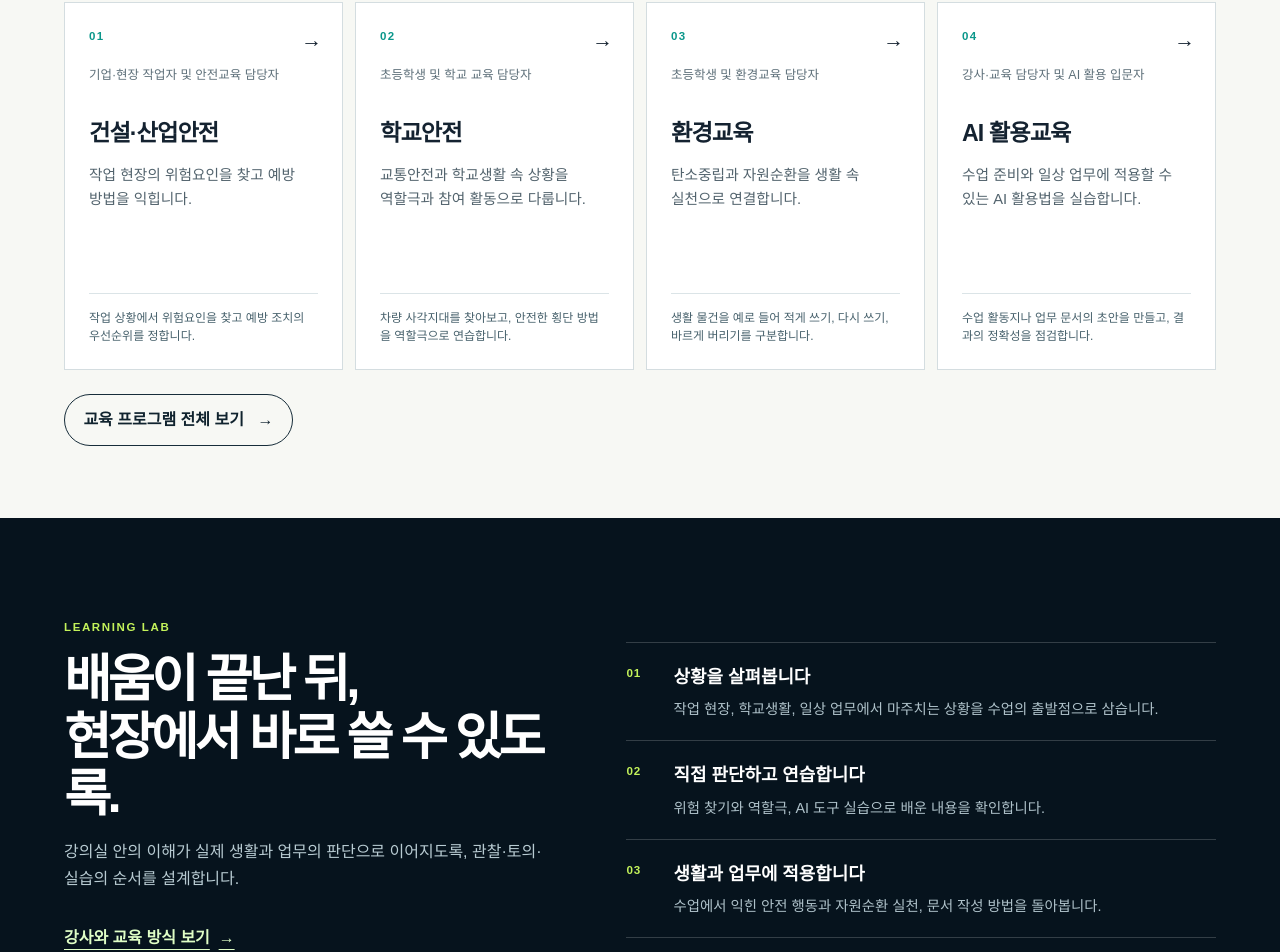
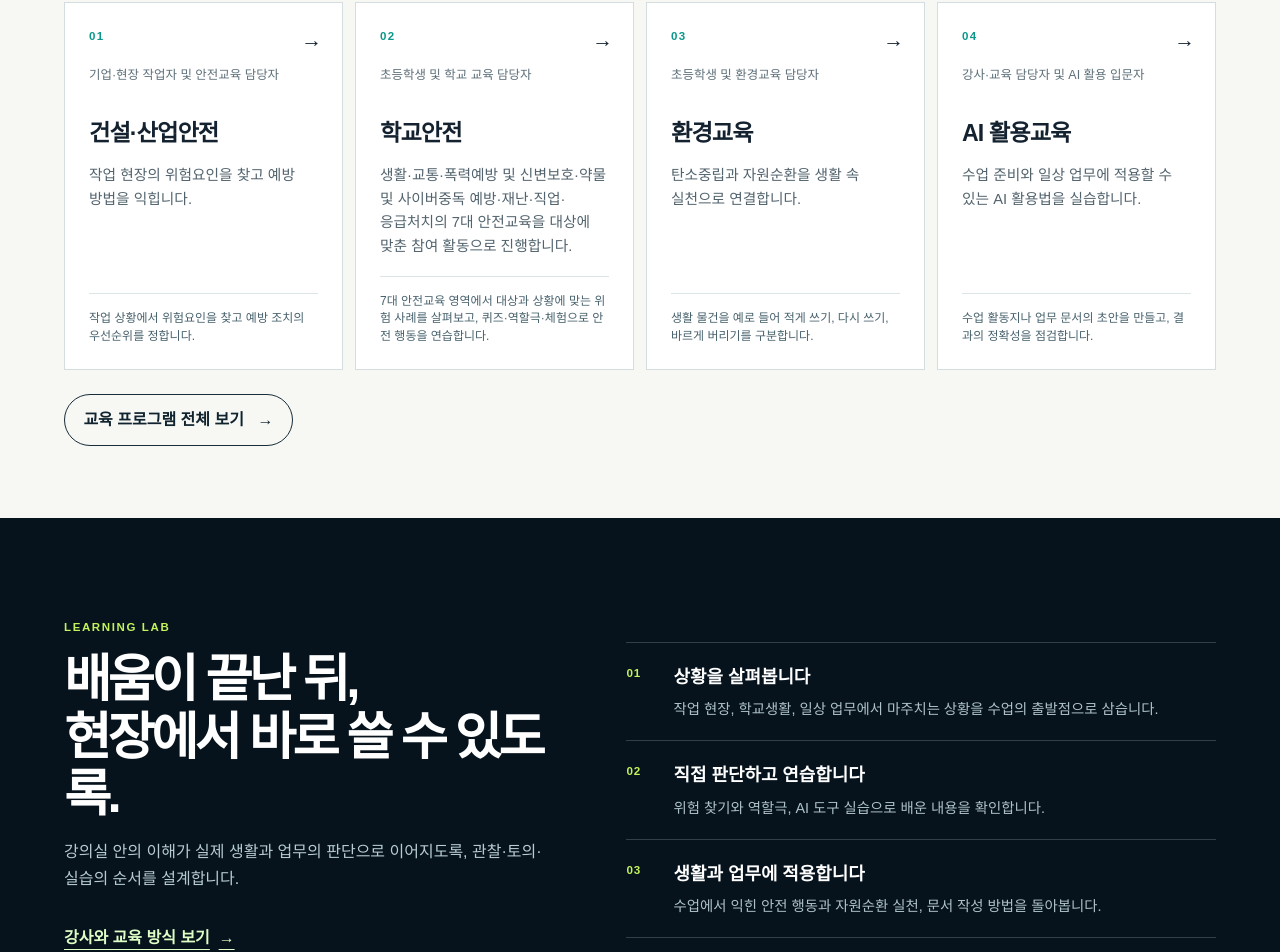
Before and after one commit to c7609chj8-dot/hyunju-edulab, a Next.js app: page / in a window 1280 px wide. Shown: the part 1245-2197 px from the top of the page. Built offline with nearby package versions, Linux system fonts and the light colour scheme.

Commit message:
Expand school safety to seven core areas

```diff
--- a/app/programs.ts
+++ b/app/programs.ts
@@ -14,14 +14,14 @@ export const programs = [
   {
     slug: "school-safety",
     name: "학교안전",
-    detail: "교통안전과 학교생활 속 상황을 역할극과 참여 활동으로 다룹니다.",
+    detail: "생활·교통·폭력예방 및 신변보호·약물 및 사이버중독 예방·재난·직업·응급처치의 7대 안전교육을 대상에 맞춘 참여 활동으로 진행합니다.",
     audience: "초등학생 및 학교 교육 담당자",
-    activity: "차량 사각지대를 찾아보고, 안전한 횡단 방법을 역할극으로 연습합니다.",
-    objectives: ["차량 주변과 학교생활에서 위험한 상황을 구분합니다.", "횡단 상황에서 안전하게 행동하는 방법을 설명하고 연습합니다."],
-    outline: ["생활 속 위험 상황 살펴보기", "사각지대 찾기와 횡단 역할극", "학교와 등하굣길의 안전 행동 정리"],
-    preparation: "학년·인원·희망 주제와 활동 가능한 공간을 알려주세요. 활동 도구와 공간 배치는 수업 방식에 맞춰 협의합니다.",
-    outcome: "연습한 안전 행동을 일상에서 실천할 방법을 정리합니다.",
-    relatedLinks: [{ href: "/materials/traffic-safety", label: "교통안전 자료 소개 보기" }],
+    activity: "7대 안전교육 영역에서 대상과 상황에 맞는 위험 사례를 살펴보고, 퀴즈·역할극·체험으로 안전 행동을 연습합니다.",
+    objectives: ["7대 안전교육 영역별 위험 상황과 예방 행동을 이해합니다.", "학교와 일상에서 안전하게 판단하고 행동하는 방법을 참여 활동으로 연습합니다."],
+    outline: ["7대 안전교육 영역과 대상별 핵심 주제 살펴보기", "생활·교통·재난 등 상황별 안전 행동 참여 활동", "학교와 일상에서 실천할 안전 약속 정리"],
+    preparation: "학년·인원·희망하는 7대 안전교육 주제와 활동 가능한 공간을 알려주세요. 활동 도구와 공간 배치는 수업 방식에 맞춰 협의합니다.",
+    outcome: "학습한 7대 안전교육 주제의 안전 행동과 일상 실천 방법을 정리합니다.",
+    relatedLinks: [{ href: "/materials/traffic-safety", label: "7대 안전교육 중 교통안전 자료 보기" }],
   },
   {
     slug: "environment",
```
